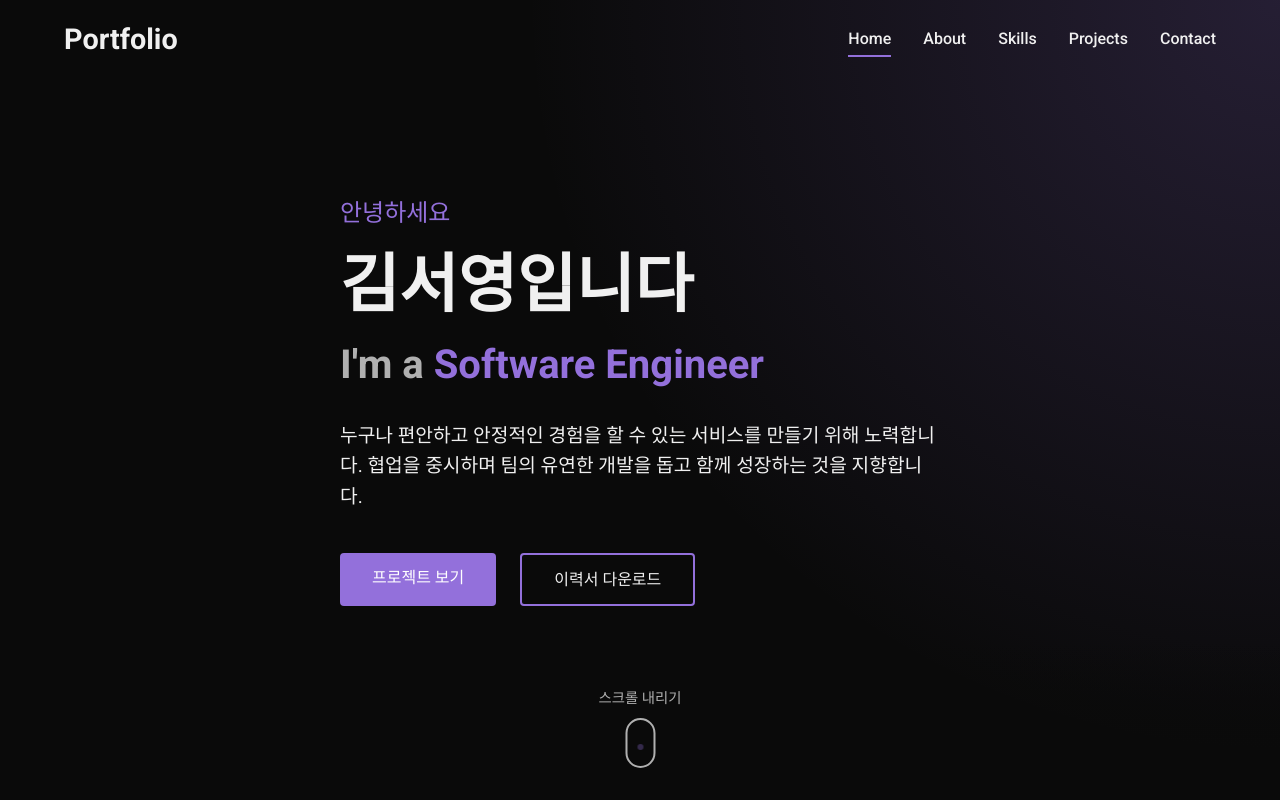
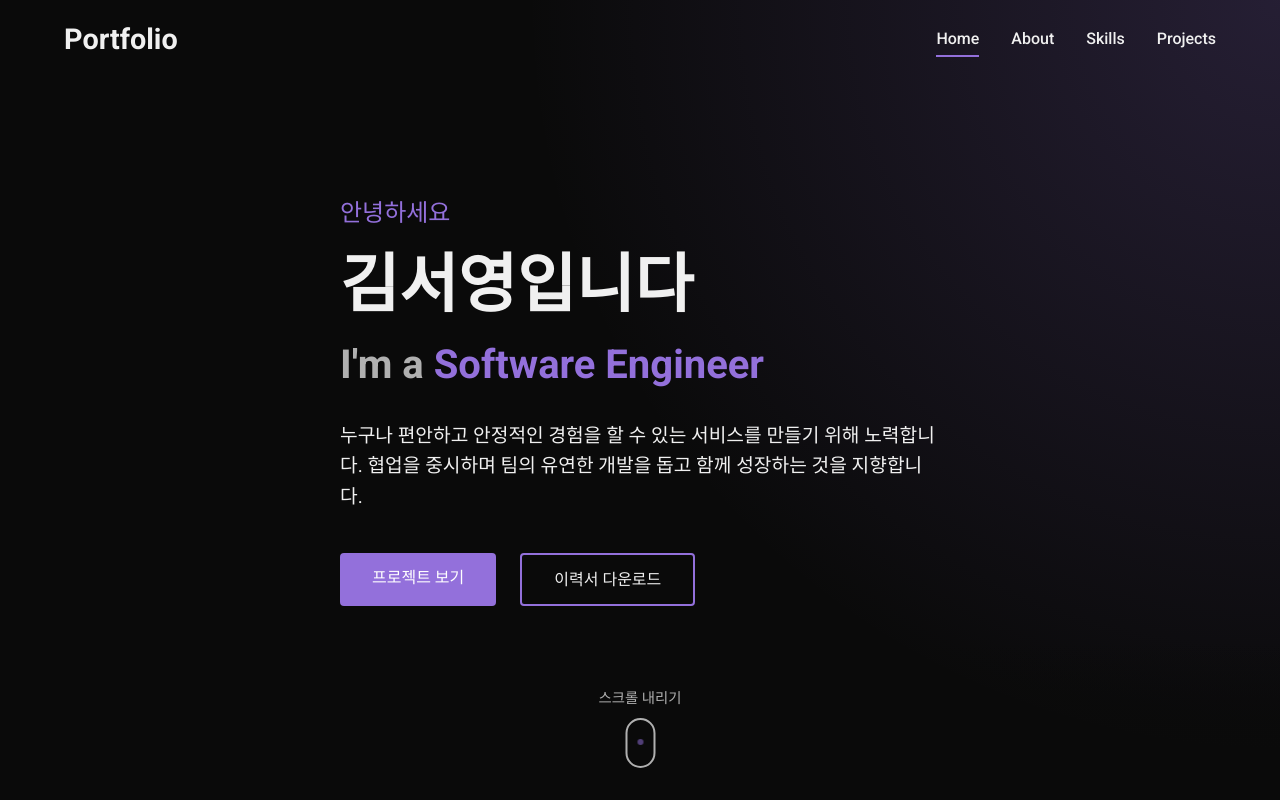
Before and after one commit to seoyeome/gatsby-portfolio, a Gatsby site: page / in a window 1280 px wide. Shown: the top 800 px of the page. Built offline with nearby package versions, Linux system fonts and the light colour scheme; Gatsby itself is replaced by a stand-in of ours.

Commit message:
UI: hide Contact section temporarily

```diff
--- a/src/components/Navbar.js
+++ b/src/components/Navbar.js
@@ -168,16 +168,16 @@ const Navbar = () => {
           >
             Projects
           </NavLink>
-          <NavLink
-            to="contact"
-            smooth={true}
-            duration={500}
-            spy={true}
-            activeClass="active"
-            onClick={() => setIsOpen(false)}
-          >
-            Contact
-          </NavLink>
+          {/*<NavLink */}
+          {/*  to="contact" */}
+          {/*  smooth={true} */}
+          {/*  duration={500} */}
+          {/*  spy={true} */}
+          {/*  activeClass="active"*/}
+          {/*  onClick={() => setIsOpen(false)}*/}
+          {/*>*/}
+          {/*  Contact*/}
+          {/*</NavLink>*/}
         </NavLinks>
       </NavInner>
     </NavbarContainer>
--- a/src/pages/index.js
+++ b/src/pages/index.js
@@ -21,7 +21,7 @@ const IndexPage = () => {
       <About />
       <Skills />
       <Projects />
-      <Contact />
+      {/*<Contact />*/}
     </Layout>
   );
 };
```
